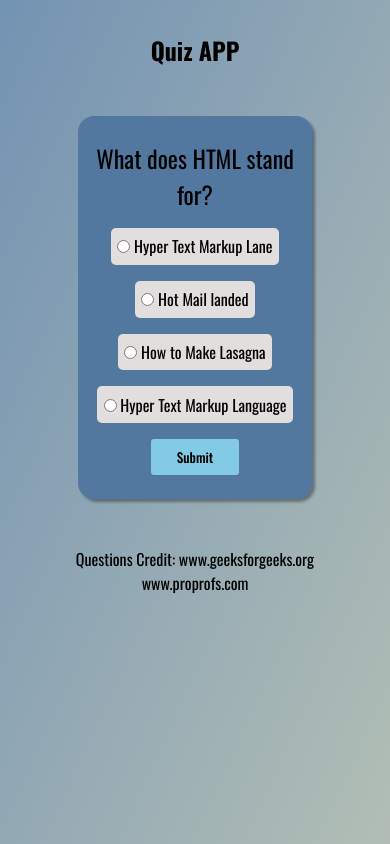
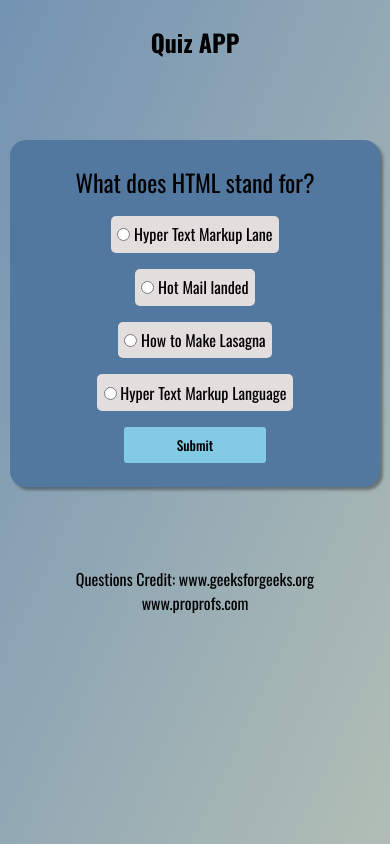
Before and after one commit to readoreadway/CBT, a PHP site: page / in a window 390 px wide. Run offline with PHP 8.4, Linux system fonts and the light colour scheme.

Commit message:
Added mobile responsiveness

```diff
--- a/style.css
+++ b/style.css
@@ -54,3 +54,22 @@ button:hover {
     width: 70%;
     letter-spacing: 4px;
 }
+
+@media (max-width: 58rem) {
+    body{
+        padding: 8rem 0;
+    }
+    .quiz__container {
+        width: 80vw;
+        margin: 5rem auto;
+    }
+}
+
+@media (max-width: 47rem) {
+    body{
+        padding: 1.5rem 0;
+    }
+    .quiz__container {
+        width: 95vw;
+    }
+}
```
